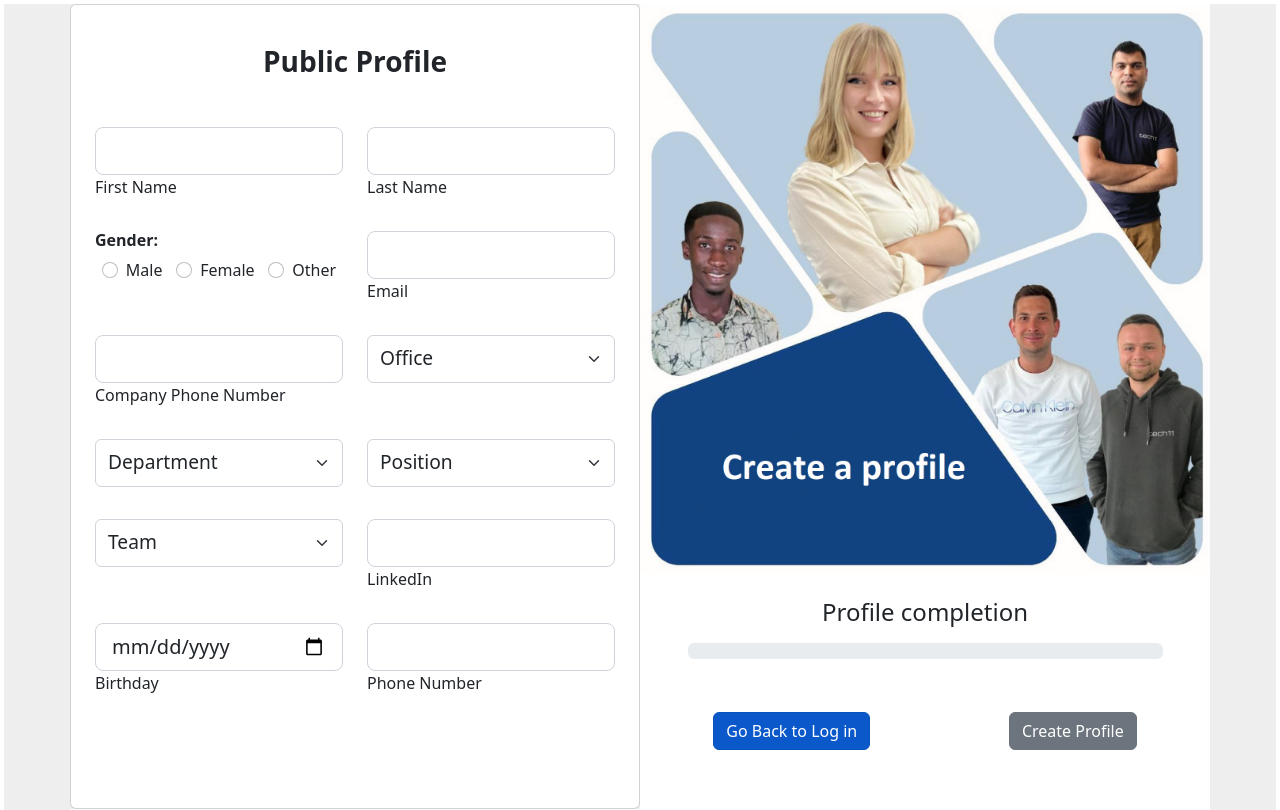
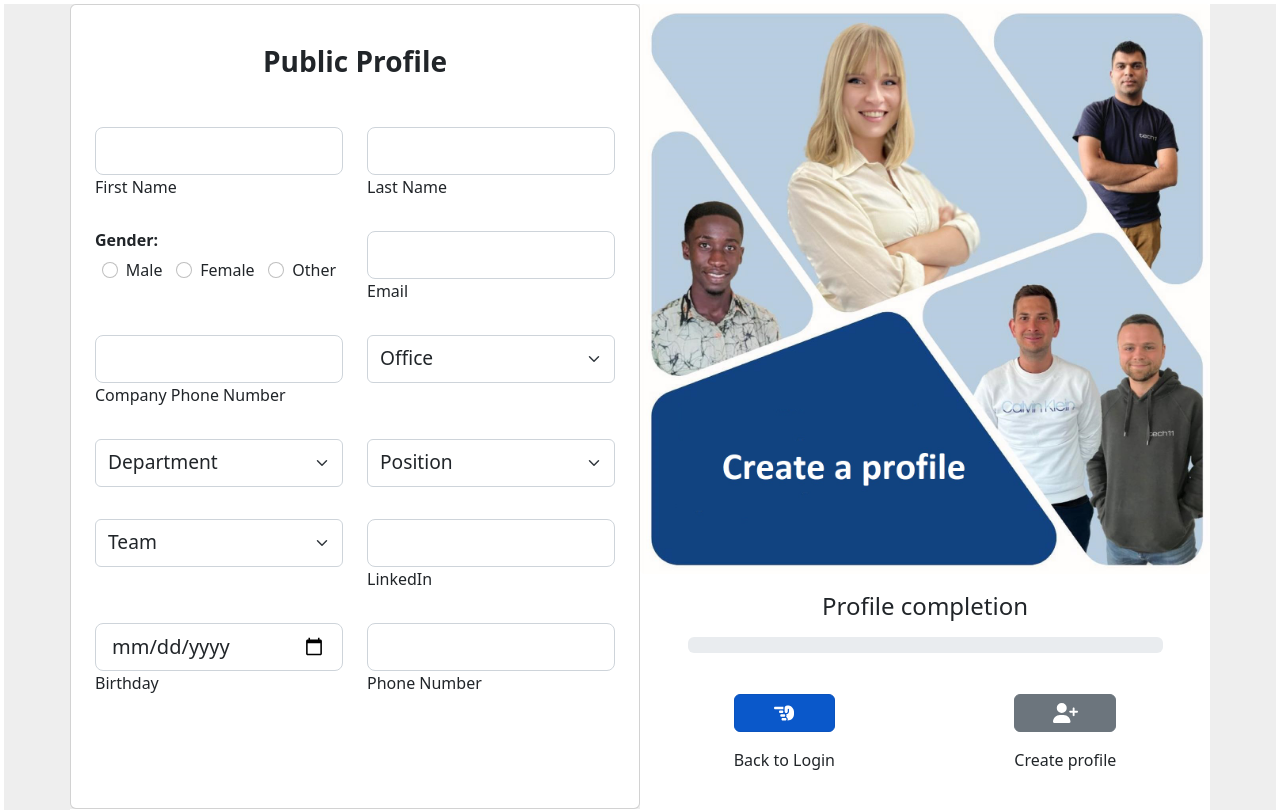
Before and after one commit to Elie-Soued/personio-fe-ts, a React (Create React App) app: page /register in a window 1280 px wide. Shown: the top 810 px of the page. Built offline with nearby package versions, Linux system fonts and the light colour scheme.

Commit message:
add icons

```diff
--- a/src/Views/RegisterPage/Components/Buttons/FooterBtns.tsx
+++ b/src/Views/RegisterPage/Components/Buttons/FooterBtns.tsx
@@ -2,6 +2,8 @@ import React from 'react';
 import { useContext, useEffect, useState } from 'react';
 import { useNavigate } from 'react-router-dom';
 import { EmployeeContext } from '../../EmployeeContext';
+import { faUserPlus, faHandPointLeft } from '@fortawesome/free-solid-svg-icons';
+import { FontAwesomeIcon } from '@fortawesome/react-fontawesome';
 
 interface Props {
     backToLoginFn: Function;
@@ -51,6 +53,7 @@ export default function FooterBtns({ backToLoginFn }: Props) {
             </div>
 
             <div className='d-flex justify-content-around align-items-end p-1  '>
+                <div className='d-flex flex-column'>
                     <button
                         className='btn btn-primary btn-block fa-lg  mb-3 active w-10'
                         type='button'
@@ -58,8 +61,11 @@ export default function FooterBtns({ backToLoginFn }: Props) {
                             backToLoginFn();
                         }}
                     >
-                    Go Back to Log in
+                        <FontAwesomeIcon icon={faHandPointLeft} size='lg' />
                     </button>
+                    <span>Back to Login</span>
+                </div>
+                <div className='d-flex flex-column'>
                     <button
                         className={`btn btn-secondary btn-block fa-lg  mb-3  w-10 `}
                         type='button'
@@ -68,8 +74,10 @@ export default function FooterBtns({ backToLoginFn }: Props) {
                             //goToDashBoard();
                         }}
                     >
-                    Create Profile
+                        <FontAwesomeIcon icon={faUserPlus} size='lg' />
                     </button>
+                    <span>Create profile</span>
+                </div>
             </div>
         </div>
     );
```
Lines whose indentation alone changed are shown as unchanged.
